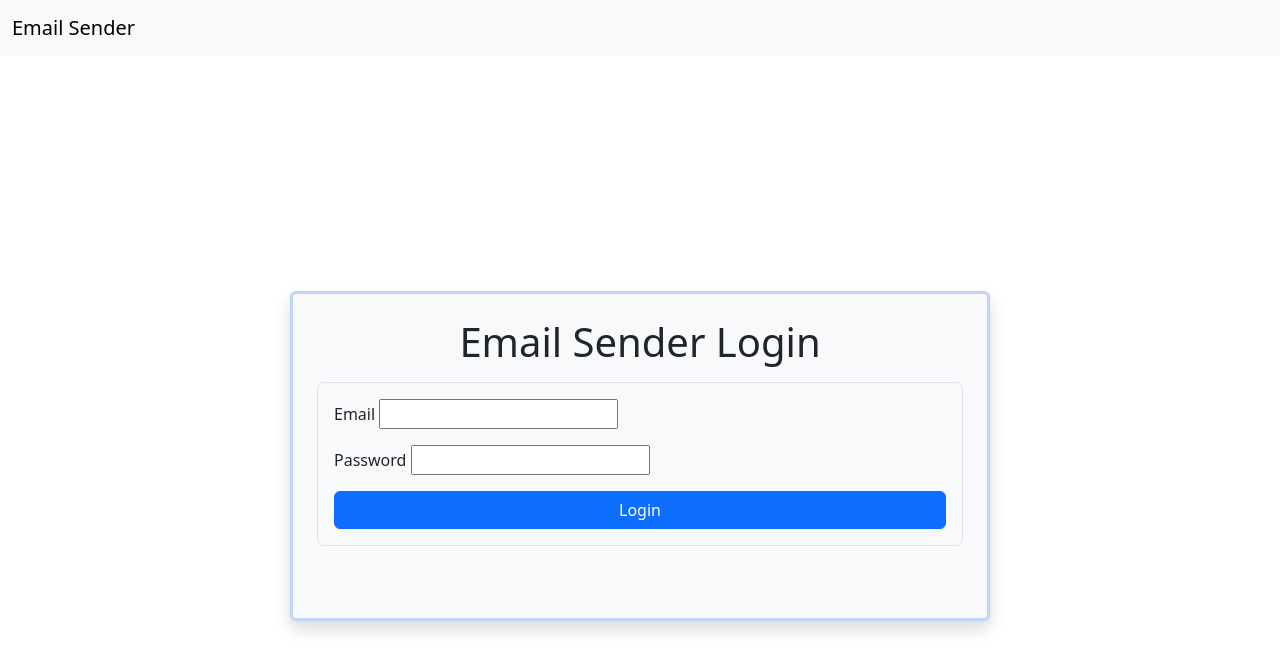
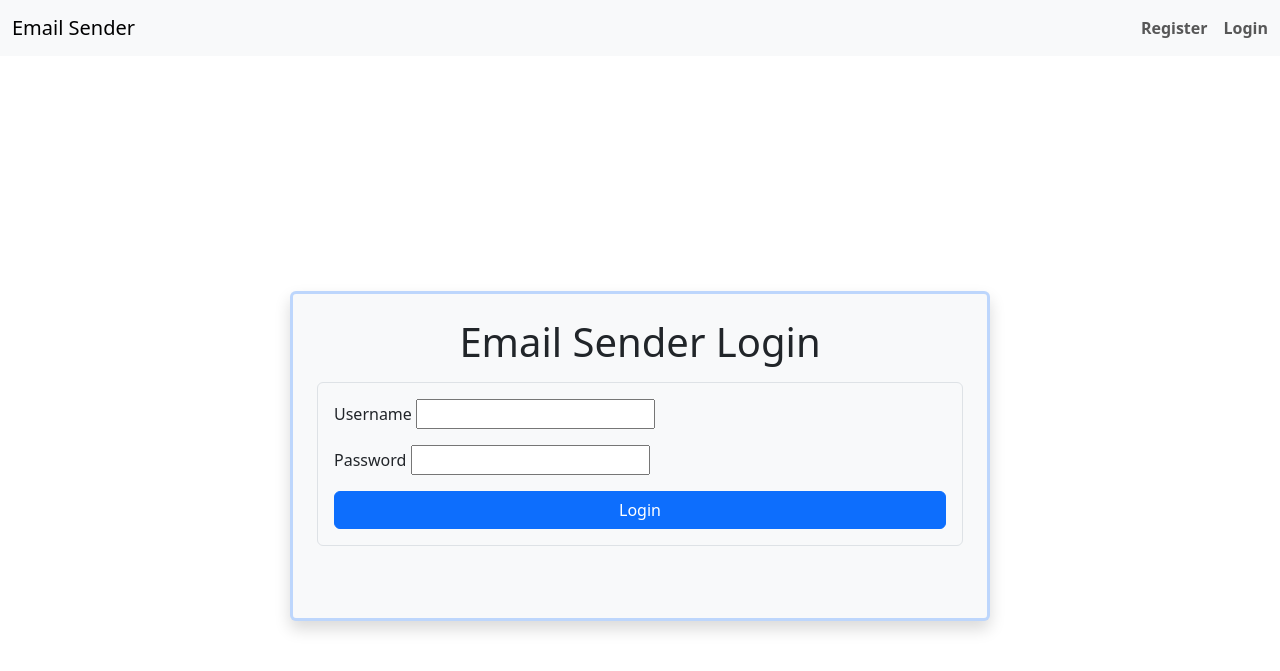
Before and after one commit to yamilobt8/Konvo, a Django app: template a_core/a_users/templates/a_users/login.html in a window 1280 px wide. Shown: the top 671 px of the page. Run offline with Django 3.2, Linux system fonts and the light colour scheme; the template is opened without the code that fills it, so the values that code supplies are empty, except form fields; form fields are guessed from the names that the template uses.

Commit message:
login and register templates

```diff
--- a/a_core/a_app/templates/a_app/layout.html
+++ b/a_core/a_app/templates/a_app/layout.html
@@ -8,13 +8,28 @@
     <link href="https://cdn.jsdelivr.net/npm/bootstrap@5.3.6/dist/css/bootstrap.min.css" rel="stylesheet" integrity="sha384-4Q6Gf2aSP4eDXB8Miphtr37CMZZQ5oXLH2yaXMJ2w8e2ZtHTl7GptT4jmndRuHDT" crossorigin="anonymous">
     <script src="https://cdn.jsdelivr.net/npm/bootstrap@5.3.6/dist/js/bootstrap.bundle.min.js" integrity="sha384-j1CDi7MgGQ12Z7Qab0qlWQ/Qqz24Gc6BM0thvEMVjHnfYGF0rmFCozFSxQBxwHKO" crossorigin="anonymous"></script>
     <title>Document</title>
+    {% block script %}
+    {% endblock %}
+    <link rel="stylesheet" href="{% static 'a_users/style.css' %}">
 </head>
 <body>
     <nav class="navbar bg-body-tertiary">
         <div class="container-fluid">
             <a class="navbar-brand" href="{% url 'home' %}">Email Sender</a>
-            {% if not user.is_authenticated %}
+            {% if user.is_authenticated %}
             <div class="d-flex">
+                <ul class="navbar-nav flex-row">
+                    <li class="nav-item me-2 ms-2">
+                        <a class="nav-link fw-bold" href="{% url 'register' %}">Profile</a>
+                    </li>
+                    <li class="nav-item ms-2">
+                        <a class="nav-link fw-bold" href="{% url 'logout' %}">logout</a>
+                    </li>
+                </ul>
+            </div>
+
+            {% else %}
+                <div class="d-flex">
                 <ul class="navbar-nav flex-row">
                     <li class="nav-item me-2 ms-2">
                         <a class="nav-link fw-bold" href="{% url 'register' %}">Register</a>
@@ -27,12 +42,7 @@
             {% endif %}
         </div>
     </nav>
-    <div class="d-flex justify-content-center align-items-center vh-100">
-        <div class="p-2 bg-light w-auto h-auto">
-            <div class="border">
-                this is the box of
-            </div>
-        </div>
-    </div>
+    {% block body %}
+    {% endblock %}
 </body>
 </html>
--- a/a_core/a_users/templates/a_users/layout.html
+++ b/a_core/a_users/templates/a_users/layout.html
@@ -7,15 +7,40 @@
     <meta name="viewport" content="width=device-width, initial-scale=1.0">
     <link href="https://cdn.jsdelivr.net/npm/bootstrap@5.3.6/dist/css/bootstrap.min.css" rel="stylesheet" integrity="sha384-4Q6Gf2aSP4eDXB8Miphtr37CMZZQ5oXLH2yaXMJ2w8e2ZtHTl7GptT4jmndRuHDT" crossorigin="anonymous">
     <script src="https://cdn.jsdelivr.net/npm/bootstrap@5.3.6/dist/js/bootstrap.bundle.min.js" integrity="sha384-j1CDi7MgGQ12Z7Qab0qlWQ/Qqz24Gc6BM0thvEMVjHnfYGF0rmFCozFSxQBxwHKO" crossorigin="anonymous"></script>
+    <title>Document</title>
+
+    {% block script %}
+    {% endblock %}
     <link rel="stylesheet" href="{% static 'a_users/style.css' %}">
-    <script src="{% static 'a_users/otp.js' %}"></script>
-    <script src="{% static 'a_users/password.js' %}"></script>
-    <title>Document</title>
 </head>
 <body>
     <nav class="navbar bg-body-tertiary">
         <div class="container-fluid">
             <a class="navbar-brand" href="{% url 'home' %}">Email Sender</a>
+            {% if user.is_authenticated %}
+            <div class="d-flex">
+                <ul class="navbar-nav flex-row">
+                    <li class="nav-item me-2 ms-2">
+                        <a class="nav-link fw-bold" href="{% url 'register' %}">Profile</a>
+                    </li>
+                    <li class="nav-item ms-2">
+                        <a class="nav-link fw-bold" href="{% url 'logout' %}">logout</a>
+                    </li>
+                </ul>
+            </div>
+
+            {% else %}
+                <div class="d-flex">
+                <ul class="navbar-nav flex-row">
+                    <li class="nav-item me-2 ms-2">
+                        <a class="nav-link fw-bold" href="{% url 'register' %}">Register</a>
+                    </li>
+                    <li class="nav-item ms-2">
+                        <a class="nav-link fw-bold" href="{% url 'login' %}">Login</a>
+                    </li>
+                </ul>
+            </div>
+            {% endif %}
         </div>
     </nav>
     {% block body %}
--- a/a_core/a_users/templates/a_users/login.html
+++ b/a_core/a_users/templates/a_users/login.html
@@ -1,6 +1,9 @@
-{% extends 'a_users/layout.html' %}
+{% extends 'a_app/layout.html' %}
 {% load static %}
 
+{% block script %}
+    <script src="{% static 'a_users/login.js' %}"></script>
+{% endblock%}
 
 {% block body %}
 
@@ -9,22 +12,17 @@
                 <h1 class="text-center fs-1">Email Sender Login</h1>
 
                 <div class="border rounded p-3 mb-5 mt-3">
-                    <form action="{% url 'login' %}" method="post">
+                    <form action="{% url 'login' %}" method="post" id="login-form">
                         {% csrf_token %}
                         <div class="mb-3">
-                            {{ form.email.label_tag }}
-                            {{ form.email }}
-                            {% for error in form.email.errors %}
-                                <div class="form-text text-danger">{{ error }}</div>
-                            {% endfor %}
+                            {{ form.username.label_tag }}
+                            {{ form.username }}
+                            <div id="username_message" class="form-text text-danger mt-1"></div>
                         </div>
 
                         <div class="mb-3">
                             {{ form.password.label_tag }}
                             {{ form.password }}
-                            {% for error in form.password.errors %}
-                                <div class="form-text text-danger">{{ error }}</div>
-                            {% endfor %}
                         </div>
 
                         <button type="submit" class="btn btn-primary w-100">Login</button>
```
Also changed, not shown: a_core/a_users/templates/a_users/register.html (+5 -19 lines), a_core/db.sqlite3.
